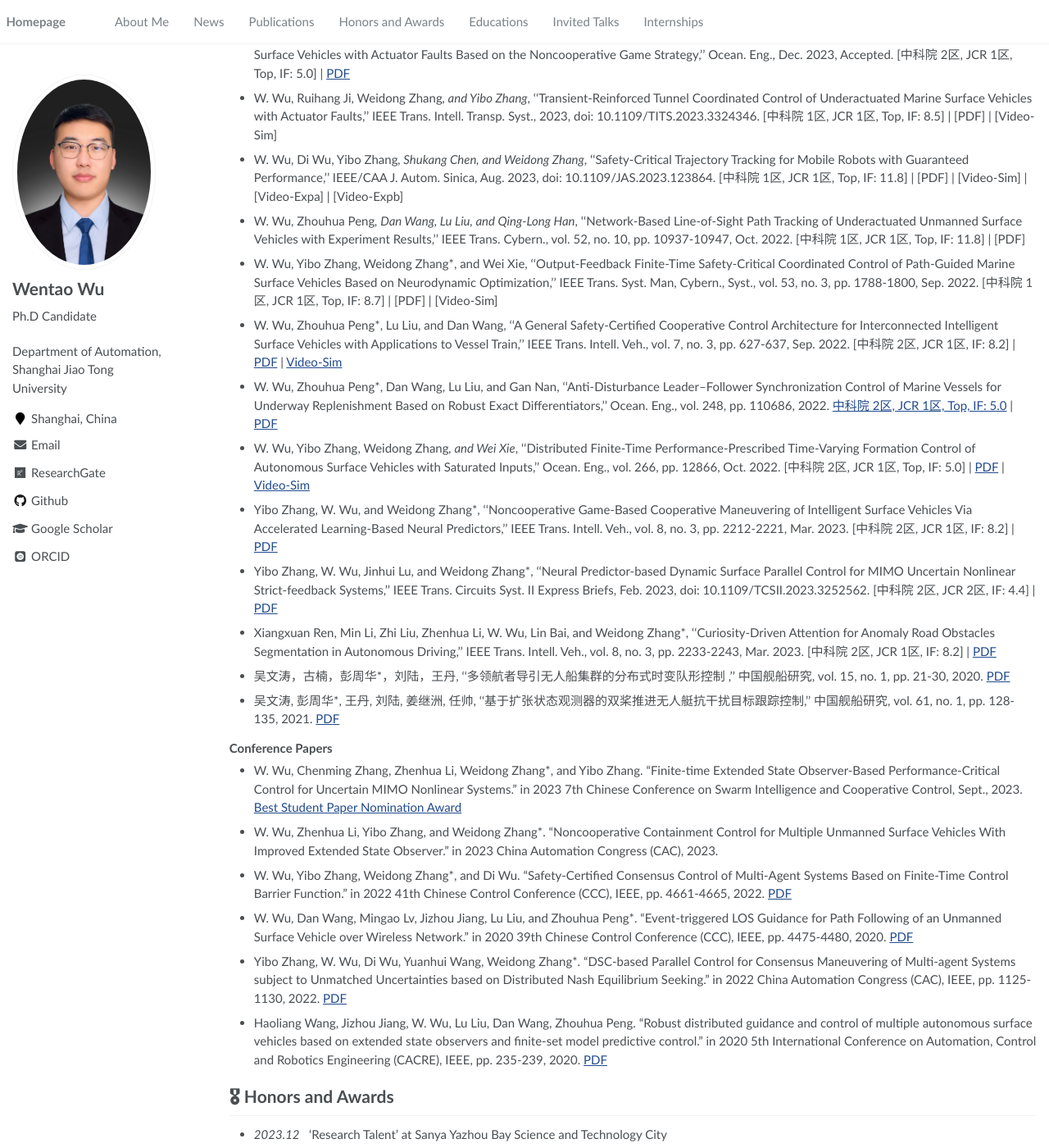
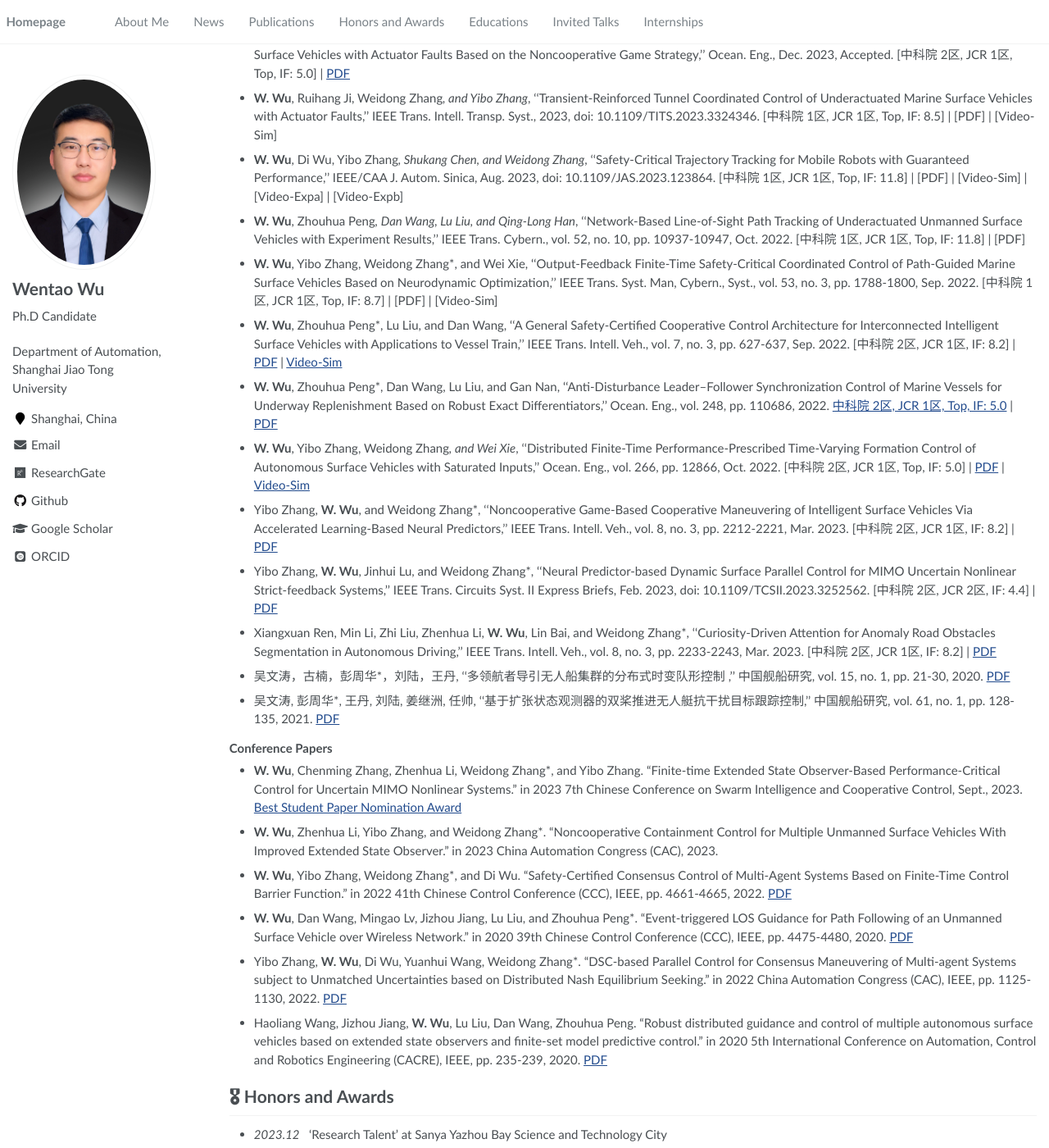
Before and after one commit to wwtsjtu/wwt.github.io, a Jekyll site: the page built from _pages/about.md, in a window 1280 px wide and 1400 px high, scrolled down 1852 px. Shown: the whole window at 82% size. Built offline with Jekyll 4.4.1, drawn with Linux system fonts in a browser that asks for light colours; some web fonts are replaced; part of the change alters nothing that is shown; some of the changed text lies outside the part shown.

```diff
--- a/_pages/about.md
+++ b/_pages/about.md
@@ -64,31 +64,31 @@ My research interest includes neural machine translation and computer vision. I
 </div>
 
 ### `Review Papers`
-- 彭周华，吴文涛，王丹， 刘陆. "多无人艇集群协同控制研究进展与未来趋势." in 中国舰船研究, vol. 61, no. 1, pp. 51-64, 2021. [PDF](/assets/papers/ZWHX/J-核心-2020-Pengzhouhua-中国舰船研究.pdf)
+- 彭周华，吴文涛，王丹， 刘陆, "多无人艇集群协同控制研究进展与未来趋势," 中国舰船研究, vol. 61, no. 1, pp. 51-64, 2021. [PDF](/assets/papers/ZWHX/J-核心-2020-Pengzhouhua-中国舰船研究.pdf)
 ### Journal Papers
-- W. Wu, Yibo Zhang, Zhenhua Li, Jun-Guo Lu, and Weidong Zhang*, ''[Constrained Safe Cooperative Maneuvering of Autonomous Surface Vehicles: A Control Barrier Function Approach](),'' ``[IEEE Trans. Syst. Man, Cybern. , Syst.]()``, Dec. 2023, Accepted. [中科院 1区, JCR 1区, Top, IF: 8.7] \| [PDF]() \| [Video-Sim]()
+- **W. Wu**, Yibo Zhang, Zhenhua Li, Jun-Guo Lu, and Weidong Zhang*, ''[Constrained Safe Cooperative Maneuvering of Autonomous Surface Vehicles: A Control Barrier Function Approach](),'' ``[IEEE Trans. Syst. Man, Cybern. , Syst.]()``, Dec. 2023, Accepted. [中科院 1区, JCR 1区, Top, IF: 8.7] \| [PDF]() \| [Video-Sim]()
 
-- Yibo Zhang, Di Wu, Peng Cheng, W. Wu, and Weidong Zhang*, ''Robust Adaptive Fault-tolerant Control for Path Maneuvering of Autonomous Surface Vehicles with Actuator Faults Based on the Noncooperative Game Strategy,'' Ocean. Eng., Dec. 2023, Accepted. [中科院 2区, JCR 1区, Top, IF: 5.0] \| [PDF]()
-- W. Wu, Ruihang Ji, Weidong Zhang*, and Yibo Zhang*, ''Transient-Reinforced Tunnel Coordinated Control of Underactuated Marine Surface Vehicles with Actuator Faults,'' IEEE Trans. Intell. Transp. Syst., 2023, doi: 10.1109/TITS.2023.3324346. [中科院 1区, JCR 1区, Top, IF: 8.5] \| [PDF] \| [Video-Sim]
-- W. Wu, Di Wu, Yibo Zhang*, Shukang Chen, and Weidong Zhang*, ''Safety-Critical Trajectory Tracking for Mobile Robots with Guaranteed Performance,'' IEEE/CAA J. Autom. Sinica, Aug. 2023, doi: 10.1109/JAS.2023.123864. [中科院 1区, JCR 1区, Top, IF: 11.8] \| [PDF] \| [Video-Sim] \| [Video-Expa] \| [Video-Expb]
-- W. Wu, Zhouhua Peng*, Dan Wang, Lu Liu, and Qing-Long Han*, ''Network-Based Line-of-Sight Path Tracking of Underactuated Unmanned Surface Vehicles with Experiment Results,'' IEEE Trans. Cybern., vol. 52, no. 10, pp. 10937-10947, Oct. 2022. [中科院 1区, JCR 1区, Top, IF: 11.8] \| [PDF]
-- W. Wu, Yibo Zhang, Weidong Zhang*, and Wei Xie, ''Output-Feedback Finite-Time Safety-Critical Coordinated Control of Path-Guided Marine Surface Vehicles Based on Neurodynamic Optimization,'' IEEE Trans. Syst. Man, Cybern., Syst., vol. 53, no. 3, pp. 1788-1800, Sep. 2022. [中科院 1区, JCR 1区, Top, IF: 8.7] \| [PDF] \| [Video-Sim]
-- W. Wu, Zhouhua Peng*, Lu Liu, and Dan Wang, ''A General Safety-Certified Cooperative Control Architecture for Interconnected Intelligent Surface Vehicles with Applications to Vessel Train,'' IEEE Trans. Intell. Veh., vol. 7, no. 3, pp. 627-637, Sep. 2022. [中科院 2区, JCR 1区, IF: 8.2] \| [PDF]() \| [Video-Sim]()
-- W. Wu, Zhouhua Peng*, Dan Wang, Lu Liu, and Gan Nan, ''Anti-Disturbance Leader–Follower Synchronization Control of Marine Vessels for Underway Replenishment Based on Robust Exact Differentiators,'' Ocean. Eng., vol. 248, pp. 110686, 2022. [中科院 2区, JCR 1区, Top, IF: 5.0]() \| [PDF]()
-- W. Wu, Yibo Zhang, Weidong Zhang*, and Wei Xie*, ''Distributed Finite-Time Performance-Prescribed Time-Varying Formation Control of Autonomous Surface Vehicles with Saturated Inputs,'' Ocean. Eng., vol. 266, pp. 12866, Oct. 2022. [中科院 2区, JCR 1区, Top, IF: 5.0] \| [PDF]() \| [Video-Sim]()
-- Yibo Zhang, W. Wu, and Weidong Zhang*, ''Noncooperative Game-Based Cooperative Maneuvering of Intelligent Surface Vehicles Via Accelerated Learning-Based Neural Predictors,'' IEEE Trans. Intell. Veh., vol. 8, no. 3, pp. 2212-2221, Mar. 2023. [中科院 2区, JCR 1区, IF: 8.2] \| [PDF]()
-- Yibo Zhang, W. Wu, Jinhui Lu, and Weidong Zhang*, ''Neural Predictor-based Dynamic Surface Parallel Control for MIMO Uncertain Nonlinear Strict-feedback Systems,'' IEEE Trans. Circuits Syst. II Express Briefs, Feb. 2023, doi: 10.1109/TCSII.2023.3252562. [中科院 2区, JCR 2区, IF: 4.4] \| [PDF]()
-- Xiangxuan Ren, Min Li, Zhi Liu, Zhenhua Li, W. Wu, Lin Bai, and Weidong Zhang*, ''Curiosity-Driven Attention for Anomaly Road Obstacles Segmentation in Autonomous Driving,'' IEEE Trans. Intell. Veh., vol. 8, no. 3, pp. 2233-2243, Mar. 2023. [中科院 2区, JCR 1区, IF: 8.2] \| [PDF]()
+- Yibo Zhang, Di Wu, Peng Cheng, **W. Wu**, and Weidong Zhang*, ''Robust Adaptive Fault-tolerant Control for Path Maneuvering of Autonomous Surface Vehicles with Actuator Faults Based on the Noncooperative Game Strategy,'' Ocean. Eng., Dec. 2023, Accepted. [中科院 2区, JCR 1区, Top, IF: 5.0] \| [PDF]()
+- **W. Wu**, Ruihang Ji, Weidong Zhang*, and Yibo Zhang*, ''Transient-Reinforced Tunnel Coordinated Control of Underactuated Marine Surface Vehicles with Actuator Faults,'' IEEE Trans. Intell. Transp. Syst., 2023, doi: 10.1109/TITS.2023.3324346. [中科院 1区, JCR 1区, Top, IF: 8.5] \| [PDF] \| [Video-Sim]
+- **W. Wu**, Di Wu, Yibo Zhang*, Shukang Chen, and Weidong Zhang*, ''Safety-Critical Trajectory Tracking for Mobile Robots with Guaranteed Performance,'' IEEE/CAA J. Autom. Sinica, Aug. 2023, doi: 10.1109/JAS.2023.123864. [中科院 1区, JCR 1区, Top, IF: 11.8] \| [PDF] \| [Video-Sim] \| [Video-Expa] \| [Video-Expb]
+- **W. Wu**, Zhouhua Peng*, Dan Wang, Lu Liu, and Qing-Long Han*, ''Network-Based Line-of-Sight Path Tracking of Underactuated Unmanned Surface Vehicles with Experiment Results,'' IEEE Trans. Cybern., vol. 52, no. 10, pp. 10937-10947, Oct. 2022. [中科院 1区, JCR 1区, Top, IF: 11.8] \| [PDF]
+- **W. Wu**, Yibo Zhang, Weidong Zhang*, and Wei Xie, ''Output-Feedback Finite-Time Safety-Critical Coordinated Control of Path-Guided Marine Surface Vehicles Based on Neurodynamic Optimization,'' IEEE Trans. Syst. Man, Cybern., Syst., vol. 53, no. 3, pp. 1788-1800, Sep. 2022. [中科院 1区, JCR 1区, Top, IF: 8.7] \| [PDF] \| [Video-Sim]
+- **W. Wu**, Zhouhua Peng*, Lu Liu, and Dan Wang, ''A General Safety-Certified Cooperative Control Architecture for Interconnected Intelligent Surface Vehicles with Applications to Vessel Train,'' IEEE Trans. Intell. Veh., vol. 7, no. 3, pp. 627-637, Sep. 2022. [中科院 2区, JCR 1区, IF: 8.2] \| [PDF]() \| [Video-Sim]()
+- **W. Wu**, Zhouhua Peng*, Dan Wang, Lu Liu, and Gan Nan, ''Anti-Disturbance Leader–Follower Synchronization Control of Marine Vessels for Underway Replenishment Based on Robust Exact Differentiators,'' Ocean. Eng., vol. 248, pp. 110686, 2022. [中科院 2区, JCR 1区, Top, IF: 5.0]() \| [PDF]()
+- **W. Wu**, Yibo Zhang, Weidong Zhang*, and Wei Xie*, ''Distributed Finite-Time Performance-Prescribed Time-Varying Formation Control of Autonomous Surface Vehicles with Saturated Inputs,'' Ocean. Eng., vol. 266, pp. 12866, Oct. 2022. [中科院 2区, JCR 1区, Top, IF: 5.0] \| [PDF]() \| [Video-Sim]()
+- Yibo Zhang, **W. Wu**, and Weidong Zhang*, ''Noncooperative Game-Based Cooperative Maneuvering of Intelligent Surface Vehicles Via Accelerated Learning-Based Neural Predictors,'' IEEE Trans. Intell. Veh., vol. 8, no. 3, pp. 2212-2221, Mar. 2023. [中科院 2区, JCR 1区, IF: 8.2] \| [PDF]()
+- Yibo Zhang, **W. Wu**, Jinhui Lu, and Weidong Zhang*, ''Neural Predictor-based Dynamic Surface Parallel Control for MIMO Uncertain Nonlinear Strict-feedback Systems,'' IEEE Trans. Circuits Syst. II Express Briefs, Feb. 2023, doi: 10.1109/TCSII.2023.3252562. [中科院 2区, JCR 2区, IF: 4.4] \| [PDF]()
+- Xiangxuan Ren, Min Li, Zhi Liu, Zhenhua Li, **W. Wu**, Lin Bai, and Weidong Zhang*, ''Curiosity-Driven Attention for Anomaly Road Obstacles Segmentation in Autonomous Driving,'' IEEE Trans. Intell. Veh., vol. 8, no. 3, pp. 2233-2243, Mar. 2023. [中科院 2区, JCR 1区, IF: 8.2] \| [PDF]()
 - 吴文涛，古楠，彭周华*，刘陆，王丹, ''多领航者导引无人船集群的分布式时变队形控制 ,'' 中国舰船研究, vol. 15, no. 1, pp. 21-30, 2020. [PDF]()
 - 吴文涛, 彭周华*, 王丹, 刘陆, 姜继洲, 任帅, ''基于扩张状态观测器的双桨推进无人艇抗干扰目标跟踪控制,'' 中国舰船研究, vol. 61, no. 1, pp. 128-135, 2021. [PDF]()
 
 ### Conference Papers
-- W. Wu, Chenming Zhang, Zhenhua Li, Weidong Zhang*, and Yibo Zhang. "Finite-time Extended State Observer-Based Performance-Critical Control for Uncertain MIMO Nonlinear Systems." in 2023 7th Chinese Conference on Swarm Intelligence and Cooperative Control, Sept., 2023. [Best Student Paper Nomination Award]()
-- W. Wu, Zhenhua Li, Yibo Zhang, and Weidong Zhang*. "Noncooperative Containment Control for Multiple Unmanned Surface Vehicles With Improved Extended State Observer." in 2023 China Automation Congress (CAC), 2023.
-- W. Wu, Yibo Zhang, Weidong Zhang*, and Di Wu. "Safety-Certified Consensus Control of Multi-Agent Systems Based on Finite-Time Control Barrier Function.” in 2022 41th Chinese Control Conference (CCC), IEEE, pp. 4661-4665, 2022. [PDF]()
-- W. Wu, Dan Wang, Mingao Lv, Jizhou Jiang, Lu Liu, and Zhouhua Peng*. "Event-triggered LOS Guidance for Path Following of an Unmanned Surface Vehicle over Wireless Network.” in 2020 39th Chinese Control Conference (CCC), IEEE, pp. 4475-4480, 2020. [PDF]()
-- Yibo Zhang, W. Wu, Di Wu, Yuanhui Wang, Weidong Zhang*. "DSC-based Parallel Control for Consensus Maneuvering of Multi-agent Systems subject to Unmatched Uncertainties based on Distributed Nash Equilibrium Seeking.” in 2022 China Automation Congress (CAC), IEEE, pp. 1125-1130, 2022. [PDF]()
-- Haoliang Wang, Jizhou Jiang, W. Wu, Lu Liu, Dan Wang, Zhouhua Peng. "Robust distributed guidance and control of multiple autonomous surface vehicles based on extended state observers and finite-set model predictive control.” in 2020 5th International Conference on Automation, Control and Robotics Engineering (CACRE), IEEE, pp. 235-239, 2020. [PDF]()
+- **W. Wu**, Chenming Zhang, Zhenhua Li, Weidong Zhang*, and Yibo Zhang. "Finite-time Extended State Observer-Based Performance-Critical Control for Uncertain MIMO Nonlinear Systems." in 2023 7th Chinese Conference on Swarm Intelligence and Cooperative Control, Sept., 2023. [Best Student Paper Nomination Award]()
+- **W. Wu**, Zhenhua Li, Yibo Zhang, and Weidong Zhang*. "Noncooperative Containment Control for Multiple Unmanned Surface Vehicles With Improved Extended State Observer." in 2023 China Automation Congress (CAC), 2023.
+- **W. Wu**, Yibo Zhang, Weidong Zhang*, and Di Wu. "Safety-Certified Consensus Control of Multi-Agent Systems Based on Finite-Time Control Barrier Function.” in 2022 41th Chinese Control Conference (CCC), IEEE, pp. 4661-4665, 2022. [PDF]()
+- **W. Wu**, Dan Wang, Mingao Lv, Jizhou Jiang, Lu Liu, and Zhouhua Peng*. "Event-triggered LOS Guidance for Path Following of an Unmanned Surface Vehicle over Wireless Network.” in 2020 39th Chinese Control Conference (CCC), IEEE, pp. 4475-4480, 2020. [PDF]()
+- Yibo Zhang, **W. Wu**, Di Wu, Yuanhui Wang, Weidong Zhang*. "DSC-based Parallel Control for Consensus Maneuvering of Multi-agent Systems subject to Unmatched Uncertainties based on Distributed Nash Equilibrium Seeking.” in 2022 China Automation Congress (CAC), IEEE, pp. 1125-1130, 2022. [PDF]()
+- Haoliang Wang, Jizhou Jiang, **W. Wu**, Lu Liu, Dan Wang, Zhouhua Peng. "Robust distributed guidance and control of multiple autonomous surface vehicles based on extended state observers and finite-set model predictive control.” in 2020 5th International Conference on Automation, Control and Robotics Engineering (CACRE), IEEE, pp. 235-239, 2020. [PDF]()
 
 # 🎖 Honors and Awards
 - *2023.12* &nbsp; 'Research Talent' at Sanya Yazhou Bay Science and Technology City
```
